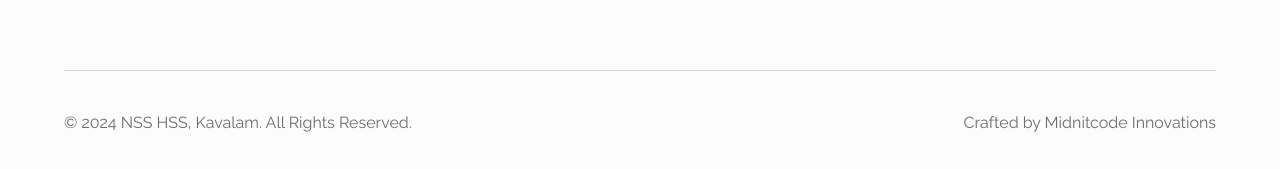
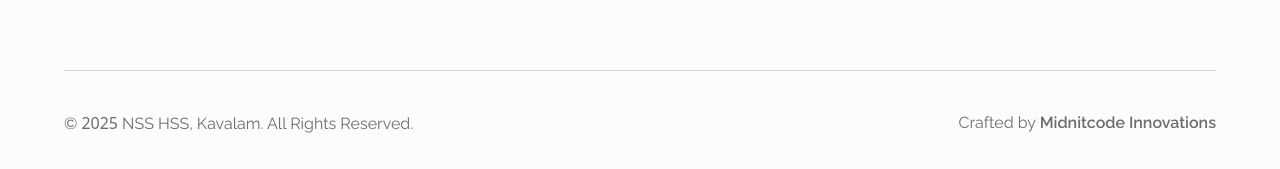
Before and after one commit to AbhishekNSanthosh/nsshsskavalam, a Next.js app: page / in a window 1280 px wide. Shown: the part 4666-4835 px from the top of the page. Built offline with nearby package versions, Linux system fonts and the light colour scheme; a web font is replaced by a local one.

Commit message:
feat: getting ready for production

```diff
--- a/src/widgets/Common/Bottombar/view.jsx
+++ b/src/widgets/Common/Bottombar/view.jsx
@@ -1,16 +1,25 @@
-import React from 'react'
+import Link from "next/link";
+import React from "react";
 
 export default function Bottombar() {
   return (
-    <div className='w-full px-[5vw] py-4 flex items-center justify-center'>
-        <div className="w-full flex gap-2 flex-col md:flex-row lg:flex-row items-center lg:justify-between border-t border-gray-300 pt-10 pb-5">
-            <div className="flex md:flex-1 lg:flex-1">
-            <span className="text-font-secondary text-xs md:text-base lg:text-base">© 2024 NSS HSS, Kavalam. All Rights Reserved.</span>
-            </div>
-            <div className="flex md:flex-1 lg:flex-1 items-center justify-end">
-                <span className="text-font-secondary text-xs md:text-base lg:text-base">Crafted by Midnitcode Innovations</span>
-            </div>
+    <div className="w-full px-[5vw] py-4 flex items-center justify-center">
+      <div className="w-full flex gap-2 flex-col md:flex-row lg:flex-row items-center lg:justify-between border-t border-gray-300 pt-10 pb-5">
+        <div className="flex md:flex-1 lg:flex-1">
+          <span className="text-font-secondary text-xs md:text-base">
+            © <span className="font-sans">2025</span> NSS HSS, Kavalam. All
+            Rights Reserved.
+          </span>
         </div>
+        <div className="flex md:flex-1 lg:flex-1 items-center justify-end">
+          <span className="text-font-secondary text-xs md:text-base lg:text-base">
+            Crafted by{" "}
+            <Link target="_blank" className="font-semibold" href={"https://midnitcode.in"}>
+              Midnitcode Innovations
+            </Link>
+          </span>
+        </div>
+      </div>
     </div>
-  )
+  );
 }
```
